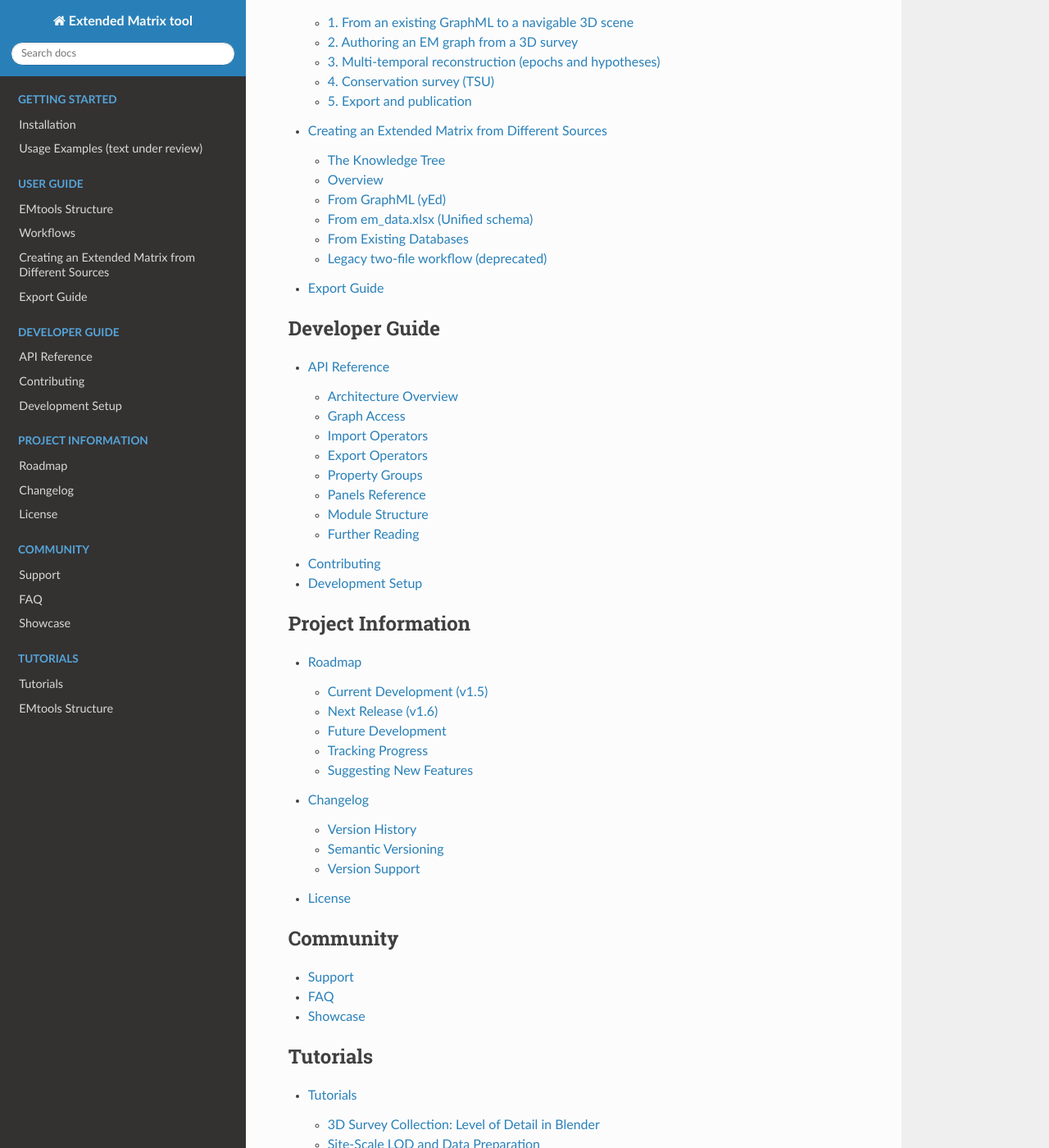
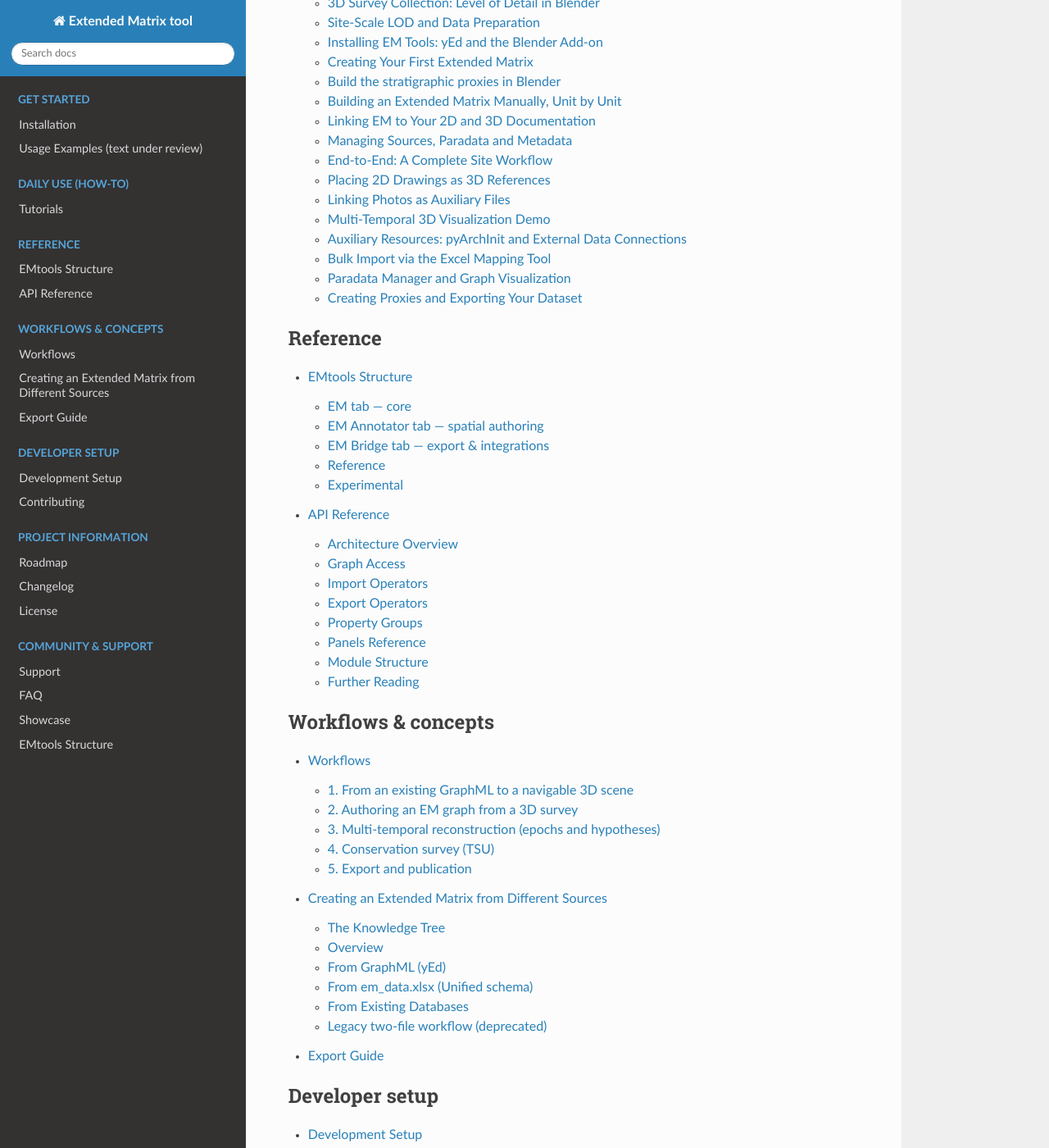
Before and after one commit to zalmoxes-laran/EM-blender-tools-doc, a Sphinx documentation site: the page built from docs/index.rst, in a window 1280 px wide and 1400 px high, scrolled down 3522 px. Shown: the whole window at 82% size. Built offline with Sphinx 7.4.7 and the Read the Docs theme 3.1.0, drawn with Linux system fonts in a browser that asks for light colours; some of the changed text lies outside the part shown.

Commit message:
docs(restructure): Diátaxis-flavoured TOC on index.rst (Phase 1b)
Restructure the top-level toctree in docs/index.rst to a five-axis
Diátaxis-flavoured grouping, matching the pattern the s3dgraphy
manual already follows and that ExtendedMatrix-doc will adopt in
parallel:

  - Get started        — installation + usage_examples
  - Daily use (how-to) — tutorials/* (renamed in spirit)
  - Reference          — panels/index + api_reference
  - Workflows & concepts — workflows + creating_em + export_guide
  - Developer setup    — development_setup + contributing
  - Project information — roadmap + changelog + license
  - Community & support — support + faq + showcase

Files referenced are unchanged — no cross-ref breakage. The
move-to-other-repos (tutorials 03/04 to 3DSC, 13/19 to ExtendedMatrix-
doc) is tracked separately in Phase 1c and depends on having those
repos available in the same session. Once those moves complete the
tutorials/* slugs that stay here will lose their numeric prefixes
(per the 2026-06-16 decision: drop the video-clip-derived numbering,
use descriptive slugs).

Added a one-paragraph orientation under "Contents" explaining the
Diátaxis intent of each group ("by intent (Diátaxis-flavoured): Get
started is where to land if this is your first time; ..."). The same
explanatory paragraph will mirror into ExtendedMatrix-doc and
s3dgraphy when they get the matching restructure.

```diff
--- a/docs/index.rst
+++ b/docs/index.rst
@@ -93,33 +93,53 @@ What's New
 Contents
 --------
 
+The TOC below is organised by intent (Diátaxis-flavoured): *Get
+started* is where to land if this is your first time; *Daily use* is
+the task-oriented how-to walkthroughs you reach for during a project;
+*Reference* is the lookup material you keep open in a second tab while
+working; *Workflows & concepts* is the explanatory material that
+tells you *why* the system is shaped the way it is. The s3dgraphy and
+ExtendedMatrix-doc manuals follow the same grouping — same shape
+across the ecosystem.
+
 .. toctree::
    :maxdepth: 2
-   :caption: Getting Started
+   :caption: Get started
 
    installation
    usage_examples
 
 .. toctree::
    :maxdepth: 2
-   :caption: User Guide
+   :caption: Daily use (how-to)
+
+   tutorials/index
+
+.. toctree::
+   :maxdepth: 2
+   :caption: Reference
 
    panels/index
+   api_reference
+
+.. toctree::
+   :maxdepth: 2
+   :caption: Workflows & concepts
+
    workflows
    creating_em
    export_guide
 
 .. toctree::
    :maxdepth: 2
-   :caption: Developer Guide
+   :caption: Developer setup
 
-   api_reference
+   development_setup
    contributing
-   development_setup
 
 .. toctree::
    :maxdepth: 2
-   :caption: Project Information
+   :caption: Project information
 
    roadmap
    changelog
@@ -127,17 +147,11 @@ Contents
 
 .. toctree::
    :maxdepth: 1
-   :caption: Community
+   :caption: Community & support
 
    support
    faq
    showcase
-
-.. toctree::
-   :maxdepth: 2
-   :caption: Tutorials
-
-   tutorials/index
 
 Additional Resources
 --------------------
```
